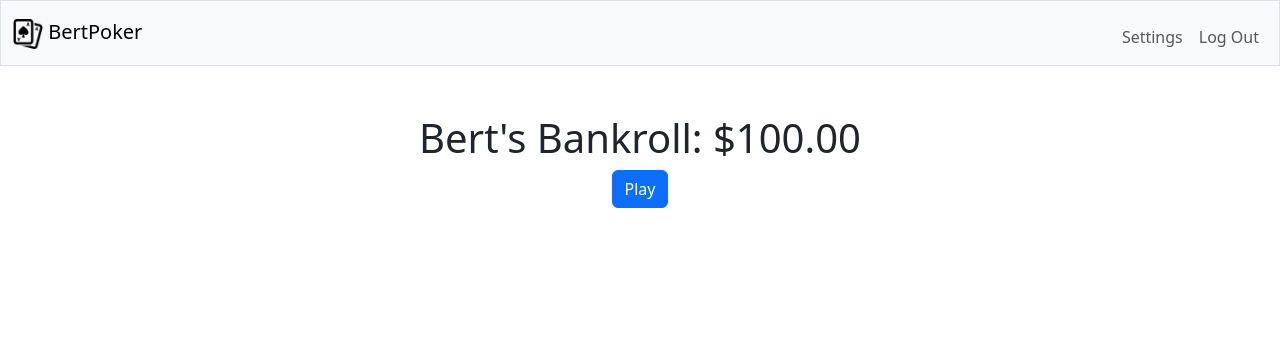
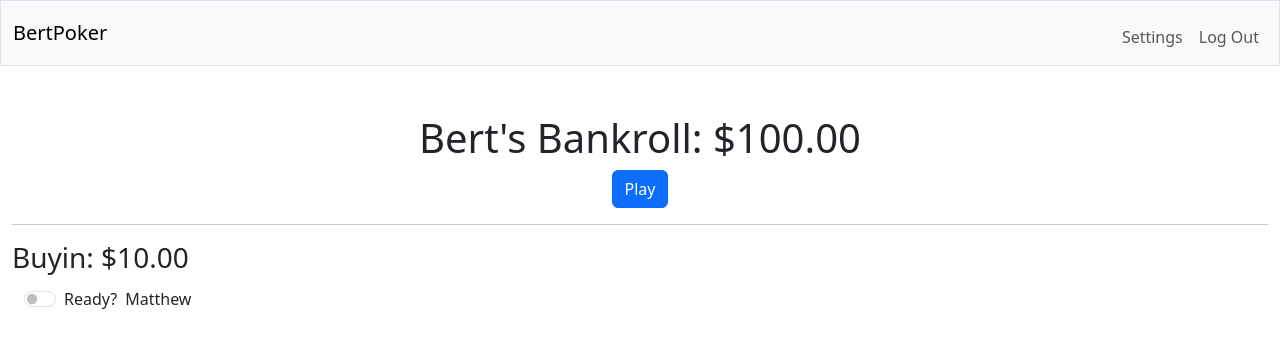
Before and after one commit to Matthew-Berthoud/poker-web-app, a Flask app: page / in a window 1280 px wide. Shown: the top 348 px of the page. Run offline with Flask 3, Linux system fonts and the light colour scheme; the visitor is signed in with stand-in values (Sample User, id 1); some libraries are stand-ins or nearby versions.

Commit message:
lots was done

```diff
--- a/app.py
+++ b/app.py
@@ -11,6 +11,10 @@ from time import localtime, strftime, gmtime
 # problem is it's not serializable to json oops
 
 from helpers import login_required, usd
+
+
+from Table import Table
+from Deck import Card, Deck
 
 # Configure application
 app = Flask(__name__)
@@ -31,6 +35,13 @@ socketio = SocketIO(app)
 # Jinja Filter
 app.jinja_env.filters["usd"] = usd
 
+@app.after_request
+def after_request(response):
+    """Ensure responses aren't cached""" # no idea how or why, stole from cs50
+    response.headers["Cache-Control"] = "no-cache, no-store, must-revalidate"
+    response.headers["Expires"] = 0
+    response.headers["Pragma"] = "no-cache"
+    return response
 
 @app.route("/", methods=["GET", "POST"])
 @login_required
@@ -170,15 +181,10 @@ def message(data):
 @socketio.on('action_button')
 def action_button_clicked(action, slider, player):
     print(action, slider, player["username"])  # for testing
-
-
-
-
-#     username = player["username"]
-#     player_id = player["player_id"]
-#     notification = f"{button_clicked} button clicked by {username}, id = {player_id}, slider at {slider}"
-#     print(notification)
-#     emit("global_notification", notification, broadcast=True)
+    username = player["username"]
+    notification = f"{action} from {username}, slider at {slider}"
+    print(notification)
+    emit("global_notification", notification, broadcast=True)
 
 if __name__ == "__main__":
     socketio.run(app, debug=True)
--- a/templates/index.html
+++ b/templates/index.html
@@ -9,5 +9,15 @@
     <form action="/" method="post">
         <button class="btn btn-primary" type="submit">Play</button>
     </form>
+    <hr>
+    <h3 class="text-start">Buyin: $10.00</h3>
+    <div class="d-flex flex-row">
+        <div class="p-4"></div> <!-- Just to move the ready button onto the screen -->
+        <div class="form-check form-switch text-start p-1">
+            <input class="form-check-input" type="checkbox" role="switch" id="ready-toggle">
+            <label class="form-check-label" for="ready-toggle">Ready?</label>
+        </div>
+        <div class="p-1">Matthew</div>
+    </div>
     <!-- Can put more games here -->
 {% endblock %}
--- a/templates/layout.html
+++ b/templates/layout.html
@@ -10,7 +10,7 @@
 <body>
     <nav class="bg-light border navbar navbar-expand-md navbar-light">
         <div class="container-fluid">
-            <a class="navbar-brand" href="/"><img src="/static/favicon.ico" alt="Home" width="30" height="30"> BertPoker</a>
+            <a class="navbar-brand" href="/"><!--<img src="/static/favicon.ico" alt="Home" width="30" height="30"> -->BertPoker</a>
             <button aria-controls="navbar" aria-expanded="false" aria-label="Toggle navigation" class="navbar-toggler" data-bs-target="#navbar" data-bs-toggle="collapse" type="button">
                 <span class="navbar-toggler-icon"></span>
             </button>
```
Also changed, not shown: Deck.py (renamed from game_files/Deck.py, +13 -1 lines), Table.py (renamed from game_files/Table.py, +12 -13 lines), game_files/Card.py (deleted, +0 -12 lines), Table_unittests.py (renamed from game_files/Table_unittests.py), random_testing.py (renamed from game_files/random_testing.py), 1 other file.
